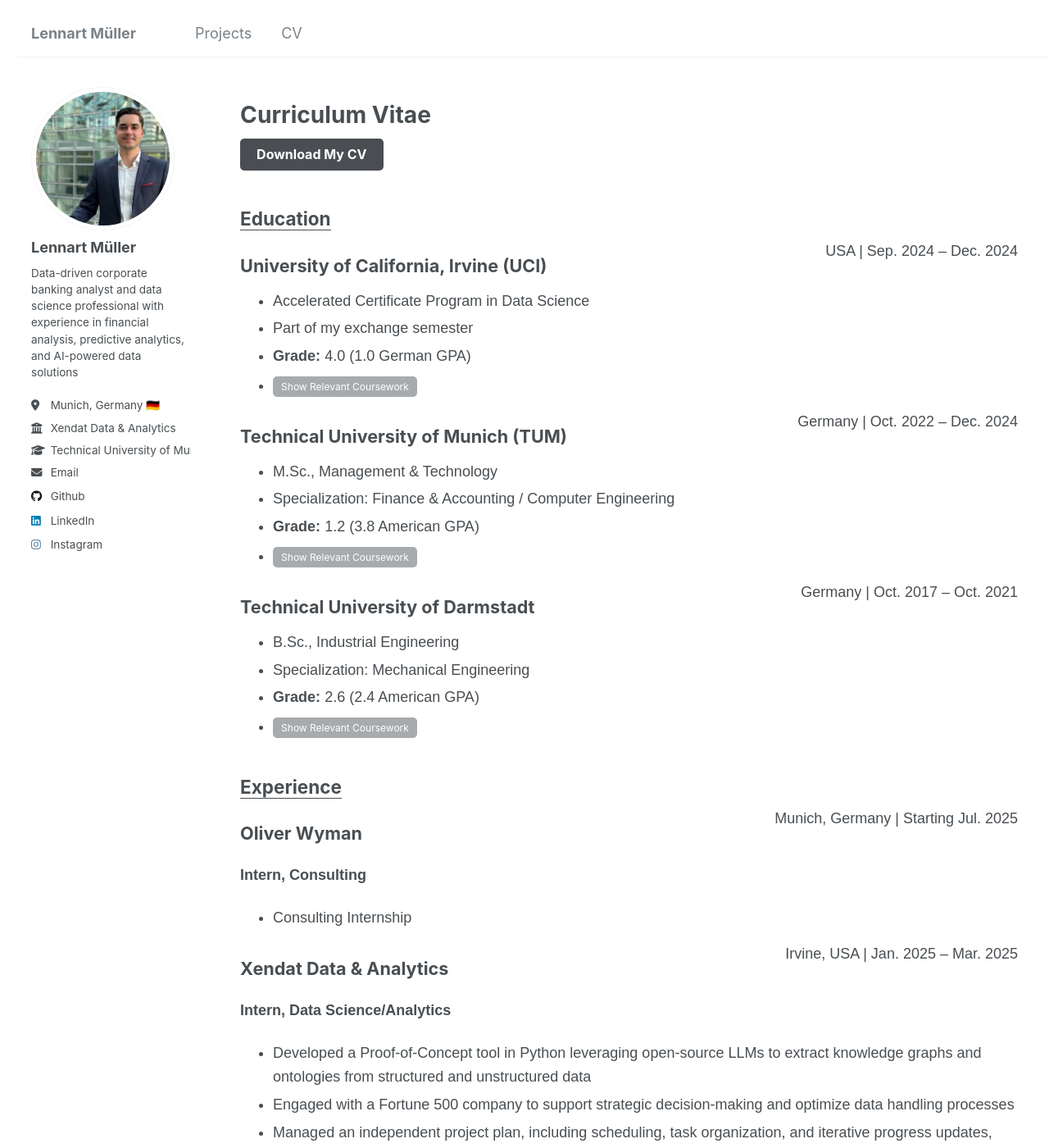
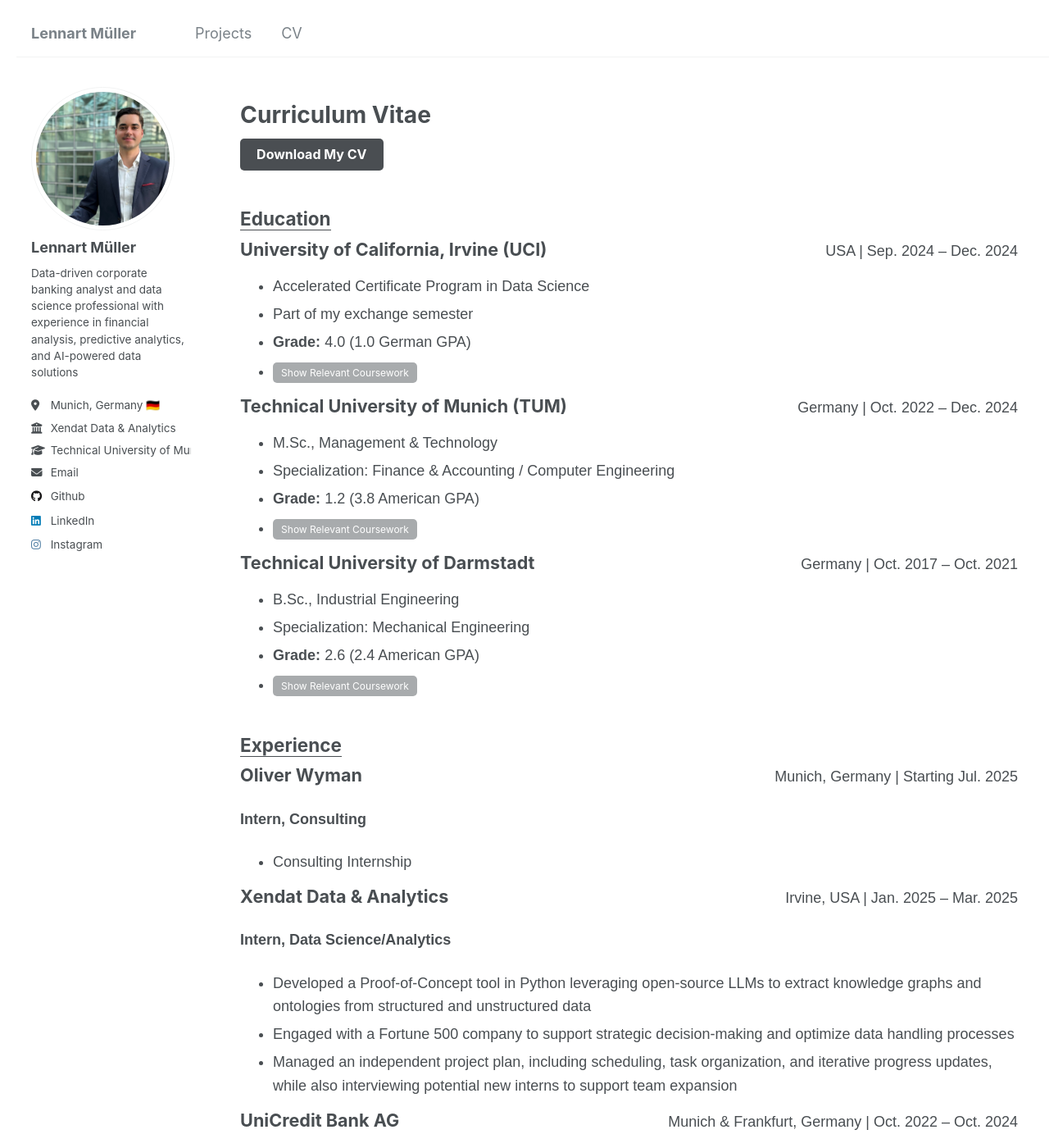
Before and after one commit to lennartmueller123/lennartmueller123.github.io, a Jekyll site: the page built from _pages/cv.html, in a window 1280 px wide and 1400 px high. Shown: the whole window at 82% size. Built offline with Jekyll 4.4.1, drawn with Linux system fonts in a browser that asks for light colours.

Commit message:
Update cv.html

```diff
--- a/_pages/cv.html
+++ b/_pages/cv.html
@@ -42,14 +42,20 @@
         .entry-header h3 {
             margin: 0;
             font-size: 1.2em;
+            align-items: center;
+            <!--
             margin-top: 20px;
             margin-bottom: 5px;
+            -->
         }
         .entry-header p {
             margin: 0;
             font-size: 1em;
+            align-items: center;
+            <!--
             margin-top: 0;
             margin-bottom: 5px;
+            -->
         }
         ul {
             margin: 10px 0;
```
